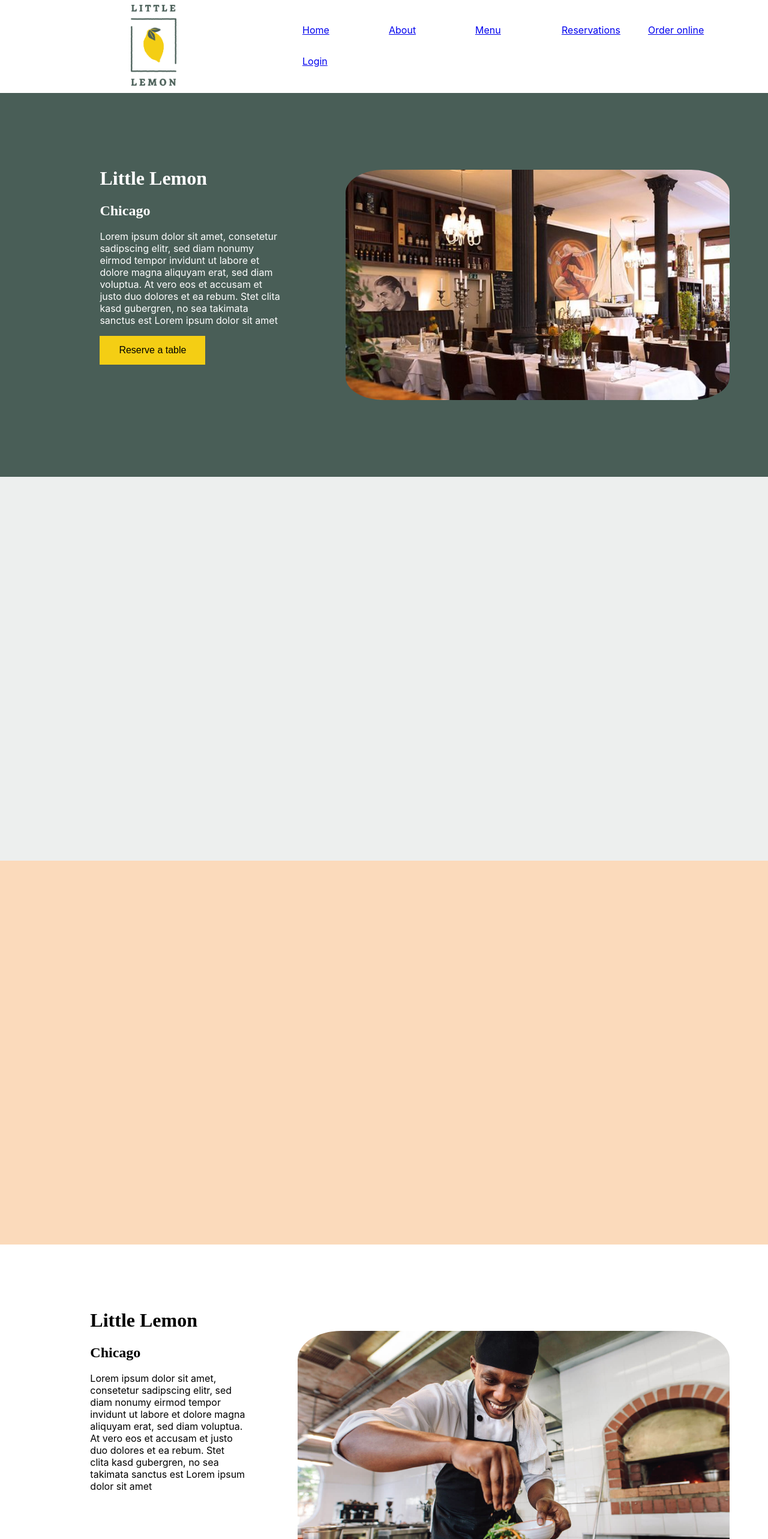
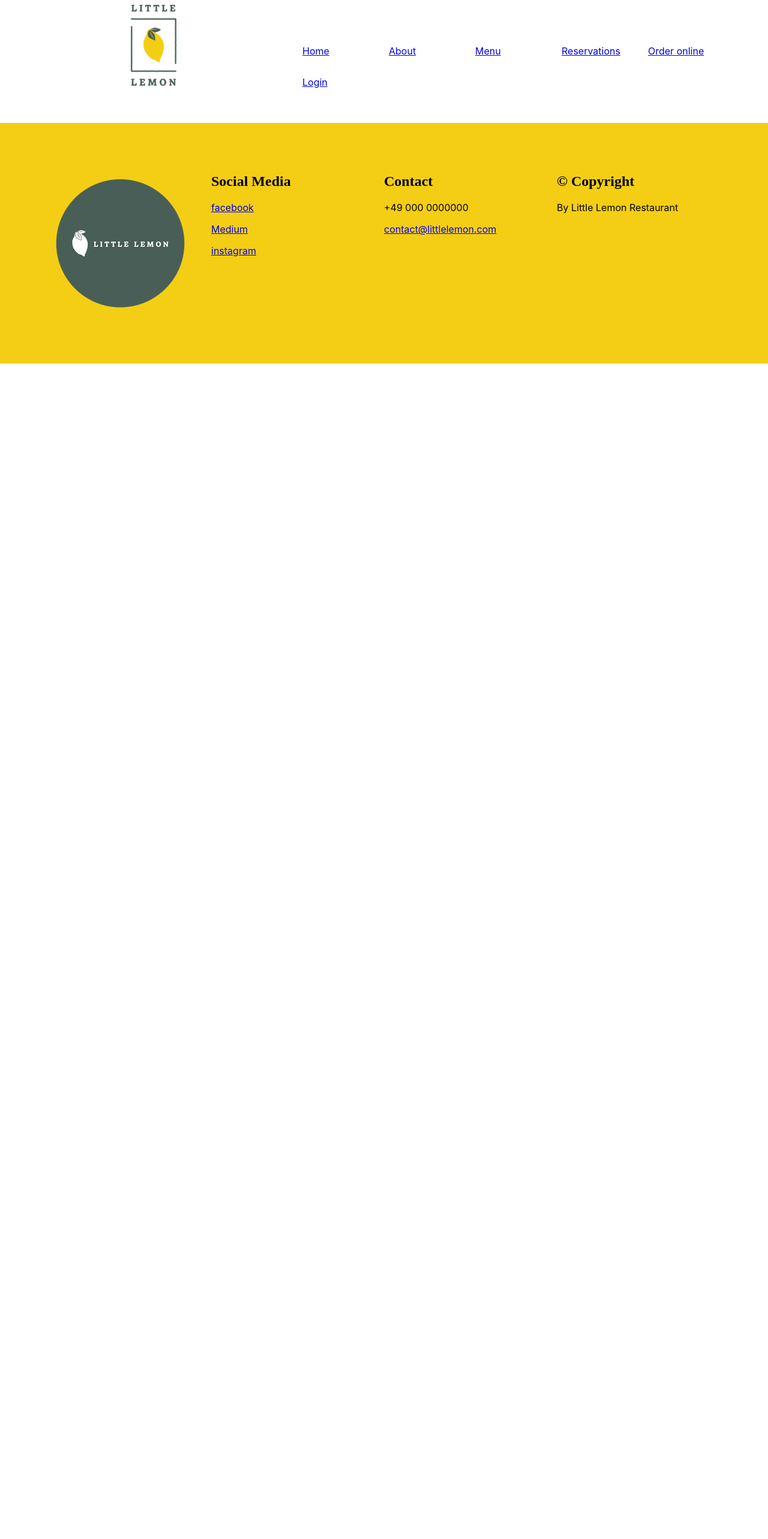
Before and after one commit to tonda-che/front-end-developer-capstone, a React (Create React App) app: page /reserve in a window 1280 px wide. Shown: the top 2566 px of the page at 60% size. After the commit the page ends 800 px from the top, so only its background shows below. Built offline with nearby package versions, Linux system fonts and the light colour scheme.

Commit message:
added routes

```diff
--- a/package.json
+++ b/package.json
@@ -8,6 +8,7 @@
     "@testing-library/user-event": "^13.5.0",
     "react": "^18.2.0",
     "react-dom": "^18.2.0",
+    "react-router-dom": "^6.11.2",
     "react-scripts": "5.0.1",
     "web-vitals": "^2.1.4"
   },
--- a/src/App.css
+++ b/src/App.css
@@ -40,8 +40,8 @@
 
 nav {
   min-width: 60vw;
-  padding-top: 1vh;
-  padding-bottom: 1vh;
+  padding-top: 5%;
+  padding-bottom: 5%;
   display: block;
 }
 
@@ -149,7 +149,7 @@ h1, h2 {
   margin: 20%;
 }
 
-button {
+main .nav-item {
   background-color: #F4CE14; /* Green */
   border: none;
   color: black;
@@ -160,6 +160,6 @@ button {
   font-size: 16px;
 }
 
-button:hover {
+main .nav-item:hover {
   box-shadow: 0 12px 16px 0 rgba(0,0,0,0.24), 0 17px 50px 0 rgba(0,0,0,0.19);
 }
--- a/src/components/Hero.js
+++ b/src/components/Hero.js
@@ -1,4 +1,5 @@
 import photo from '../stock.jpg';
+import { Link } from 'react-router-dom';
 
 function Hero() {
     return (
@@ -7,7 +8,7 @@ function Hero() {
                 <h1>Little Lemon</h1>
                 <h2>Chicago</h2>
                 <p>Lorem ipsum dolor sit amet, consetetur sadipscing elitr, sed diam nonumy eirmod tempor invidunt ut labore et dolore magna aliquyam erat, sed diam voluptua. At vero eos et accusam et justo duo dolores et ea rebum. Stet clita kasd gubergren, no sea takimata sanctus est Lorem ipsum dolor sit amet</p>
-                <button>Reserve a table</button>
+                <Link to="/reserve" className="nav-item">Reserve table</Link>
             </div>
             <img src={photo} alt="Restaurant Stock IMG"/>
         </div>
--- a/src/components/Main.js
+++ b/src/components/Main.js
@@ -2,14 +2,17 @@ import Hero from "./Hero";
 import Highlights from "./Highlights";
 import Testimonials from "./Testimonials";
 import About from "./About";
+import Reserve from "./Reserve";
+import { Route, Routes } from "react-router-dom";
 
 function Main() {
     return (
         <main>
-            <Hero />
-            <Highlights />
-            <Testimonials />
-            <About />
+            <Routes>
+                <Route path="/" element={<><Hero /><Highlights /><Testimonials /><About /></>}/>
+                <Route path="/about" element={<About />}/>
+                <Route path="/reserve" element={<Reserve />}/>
+            </Routes>
         </main>
     );
 };
--- a/src/components/Nav.js
+++ b/src/components/Nav.js
@@ -1,10 +1,12 @@
+import { Link } from "react-router-dom";
+
 function Nav() {
     return (
         <nav><ul>
-            <li><a href="/home">Home</a></li>
-            <li><a href="/about">About</a></li>
+            <li><Link to="/" className="nav-item">Home</Link></li>
+            <li><Link to="/about" className="nav-item">About</Link></li>
             <li><a href="/menu">Menu</a></li>
-            <li><a href="/reservations">Reservations</a></li>
+            <li><Link to="/reserve" className="nav-item">Reservations</Link></li>
             <li><a href="/order">Order online</a></li>
             <li><a href="/login">Login</a></li>
         </ul></nav>
--- /dev/null
+++ b/src/components/Reserve.js
@@ -0,0 +1,9 @@
+
+function Reserve() {
+    return (
+        <div id="Reserve">
+        </div>
+    );
+};
+
+export default Reserve;
--- a/src/index.js
+++ b/src/index.js
@@ -3,12 +3,13 @@ import ReactDOM from 'react-dom/client';
 import './index.css';
 import App from './App';
 import reportWebVitals from './reportWebVitals';
+import { BrowserRouter } from 'react-router-dom';
 
 const root = ReactDOM.createRoot(document.getElementById('root'));
 root.render(
-  <React.StrictMode>
+  <BrowserRouter>
     <App />
-  </React.StrictMode>
+  </BrowserRouter>
 );
 
 // If you want to start measuring performance in your app, pass a function
```
Also changed, not shown: 1 other file (tests, documents, lock files or other folders).
